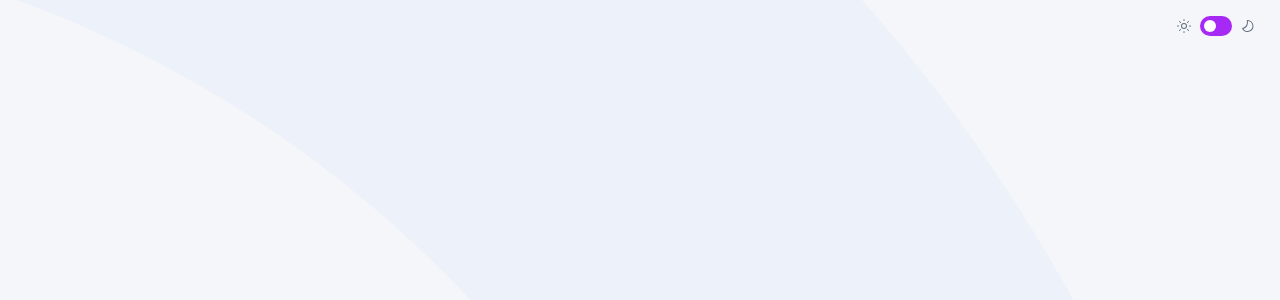
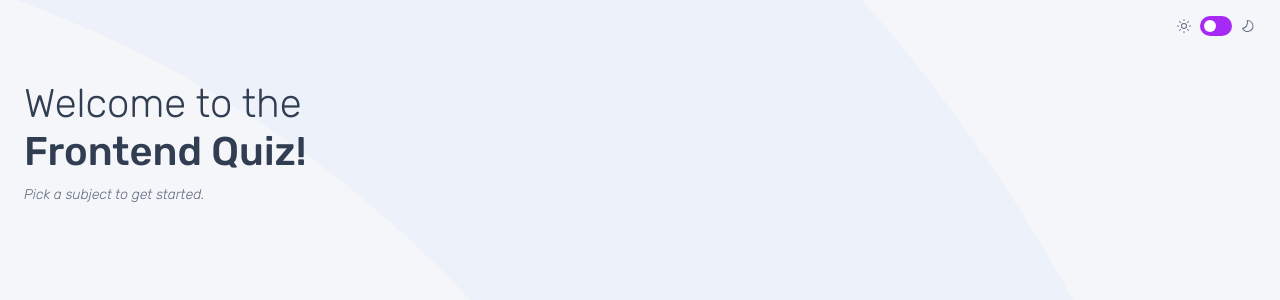
Before and after one commit to CharlieCastleWeb/fem--frontend-quiz-app, a React (Vite) app: page / in a window 1280 px wide. Shown: the top 300 px of the page. Built offline with nearby package versions, Linux system fonts and the light colour scheme.

Commit message:
feat: add welcome intro section

```diff
--- a/src/App.tsx
+++ b/src/App.tsx
@@ -1,5 +1,6 @@
 import "./App.css";
 import ThemeToggle from "./components/theme-toggle";
+import WelcomeIntro from "./components/welcome-intro";
 
 function App() {
   return (
@@ -8,8 +9,11 @@ function App() {
     dark:bg-fem-blue-900 dark:bg-mobile-dark-pattern duration-300 ease-in-out"
     >
       <header className="py-4 px-6 flex justify-end items-center">
-        <ThemeToggle></ThemeToggle>
+        <ThemeToggle />
       </header>
+      <main className="px-6 py-8">
+        <WelcomeIntro />
+      </main>
     </div>
   );
 }
--- /dev/null
+++ b/src/components/welcome-intro.tsx
@@ -0,0 +1,17 @@
+export default function WelcomeIntro() {
+  return (
+    <>
+      <h1 className="flex flex-col gap-2">
+        <span className="text-preset-2-mobile-light text-fem-blue-900">
+          Welcome to the
+        </span>
+        <span className="text-preset-2-mobile text-fem-blue-900">
+          Frontend Quiz!
+        </span>
+      </h1>
+      <p className="text-preset-5-mobile text-fem-gray-500 mt-4">
+        Pick a subject to get started.
+      </p>
+    </>
+  );
+}
```
